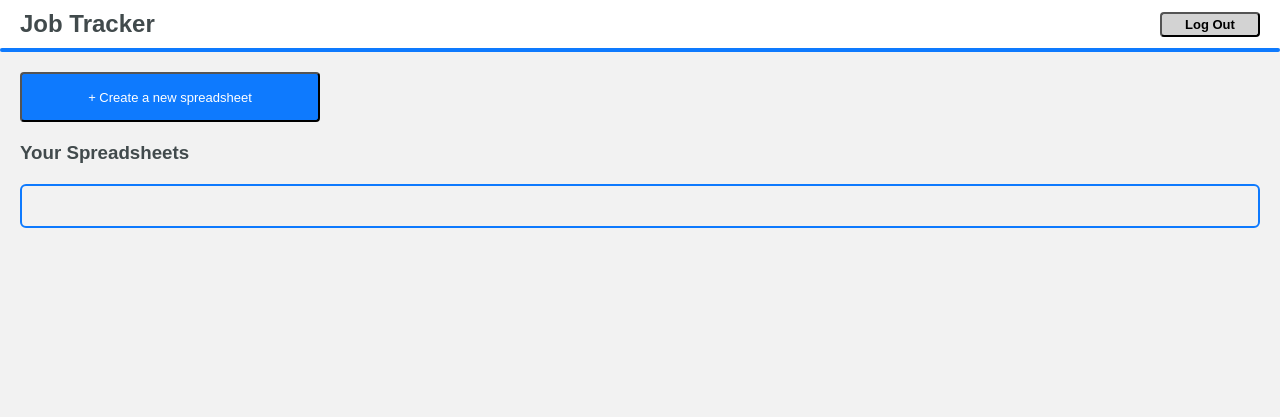
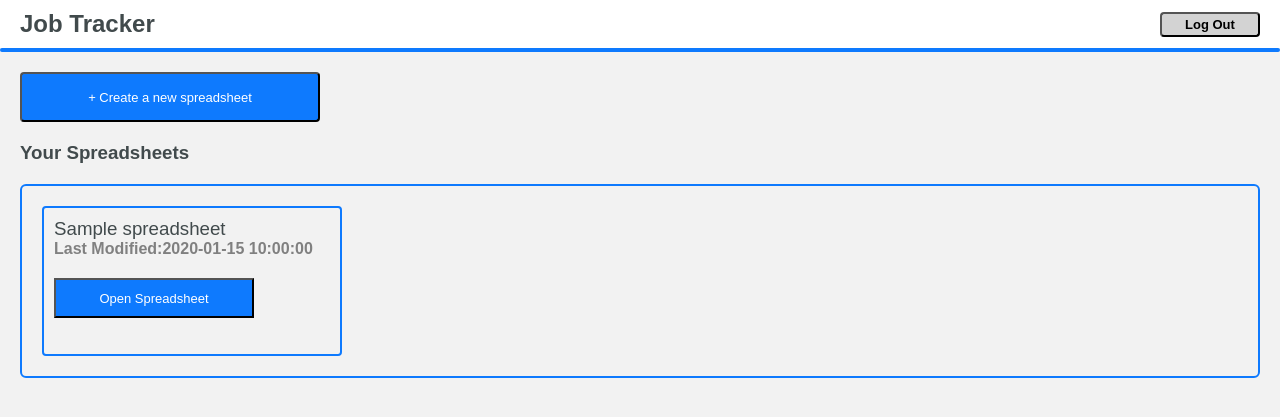
Before and after one commit to huntermar3/Job-Tracker, a PHP site: page /dashboard.php in a window 1280 px wide. Shown: the top 417 px of the page. Run offline with PHP 8.4, Linux system fonts and the light colour scheme; the visitor is signed in with stand-in values (Sample User, id 1); tables that the repository leaves empty hold one stand-in row (values such as "Sample post").

Commit message:
styling and creating a spreadsheet logic working

```diff
--- a/css/dashboard.css
+++ b/css/dashboard.css
@@ -152,7 +152,7 @@ hr {
     border: 2px solid #0E7AFE;
     border-radius: 6px;
     grid-template-columns: repeat(3, 1fr);
-    gap: 20px;
+    gap: 10px;
     padding: 20px;
     margin-top: 20px;
     box-sizing: border-box;
@@ -163,3 +163,41 @@ hr {
     font-weight: 600;
 
 }
+
+.individual-spreadsheet{
+    width: 300px;
+    height: 150px;
+    padding: 10px;
+    border-radius: 4px;
+    border: 2px solid #0E7AFE;
+}
+
+.title-of-spreadsheet{
+    color: #414a4c;
+    font-weight: 500;
+}
+
+.last-modified-text{
+    color: gray ;
+    font-weight: 600;
+}
+
+.open-spreadsheet-button{
+    background-color: #0E7AFE;
+    width: 200px;
+    height: 40px;
+    color: white;
+    font-size: 13px;
+    margin-top: 20px;
+    cursor: pointer;
+}
+
+.open-spreadsheet-button:hover{
+    background-color: #d3d3d3;
+    width: 200px;
+    height: 40px;
+    color: black;
+    font-size: 13px;
+    margin-top: 20px;
+    cursor: pointer;
+}
--- a/views/dashboard.php
+++ b/views/dashboard.php
@@ -77,7 +77,7 @@
         <div id="modal" class="modal">
             <div class="modal-content">
                 <span class="close">&times;</span>
-                <form method="post" action="create_spreadsheet.php">
+                <form method="post" action="../controllers/create_spreadsheet.php">
                     <label for="sheetName">Spreadsheet Name:</label>
                     <input type="text" class="sheetName" name="sheetName" required>
                     <button class = "create-sheet-button" type="submit">Create</button>
@@ -89,6 +89,16 @@
             echo "<div class = 'spreadsheets-container'> " ;
             if(empty($spreadsheets)){
                 echo "<h4 class = 'empty-spreadsheets-text'>There are no spreadsheets yet! </h4>" ;
+            }
+            // if the variable  (its and array) spreadsheet is populated then we can say the user must have spreadsheets
+            else {
+                foreach ($spreadsheets as $sheet){
+                    echo "<div class = 'individual-spreadsheet'> " ;
+                    echo "<h3 class = 'title-of-spreadsheet'> " . $sheet["Title"] . "</h3>";
+                    echo "<p class = 'last-modified-text'>Last Modified:". $sheet["Modified_At"] . "</p>";
+                    echo "<button class = 'open-spreadsheet-button'> Open Spreadsheet </button>";
+                    echo "</div>";
+                }
             }
 
             echo "</div>";
```
Also changed, not shown: controllers/create_spreadsheet.php (added, +34 -0 lines).
